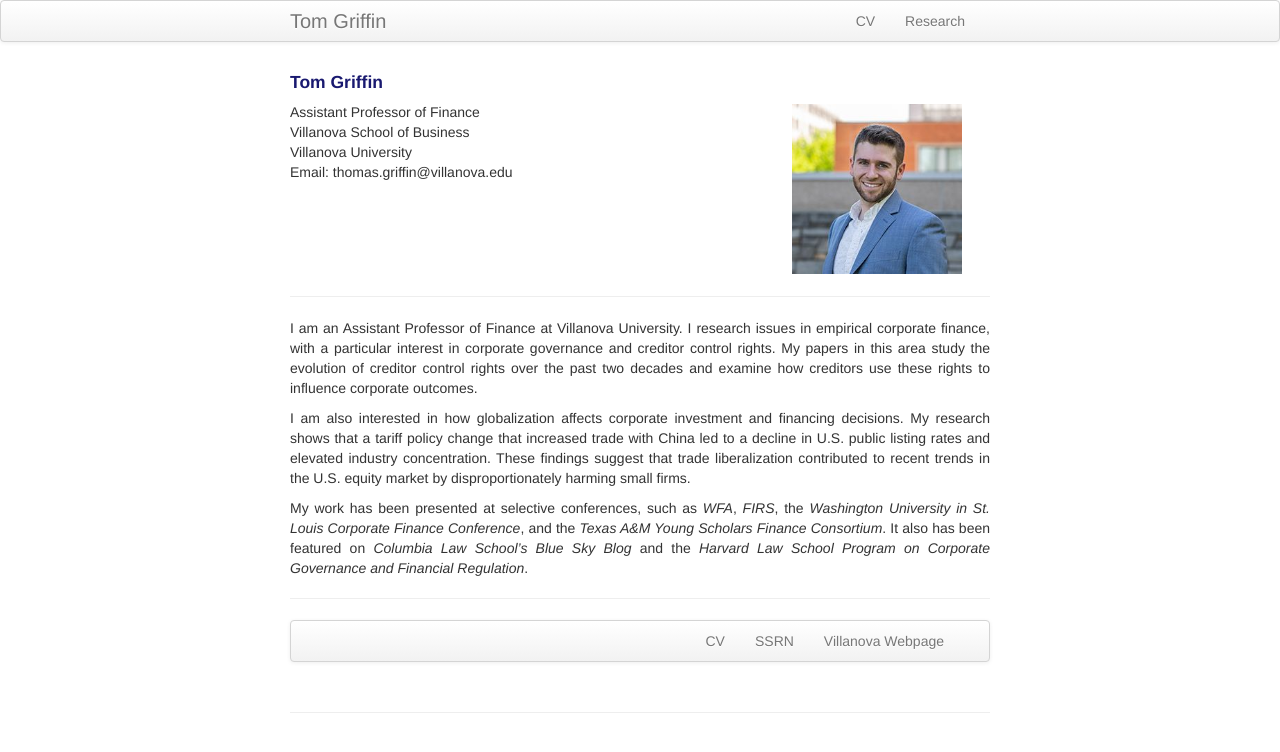
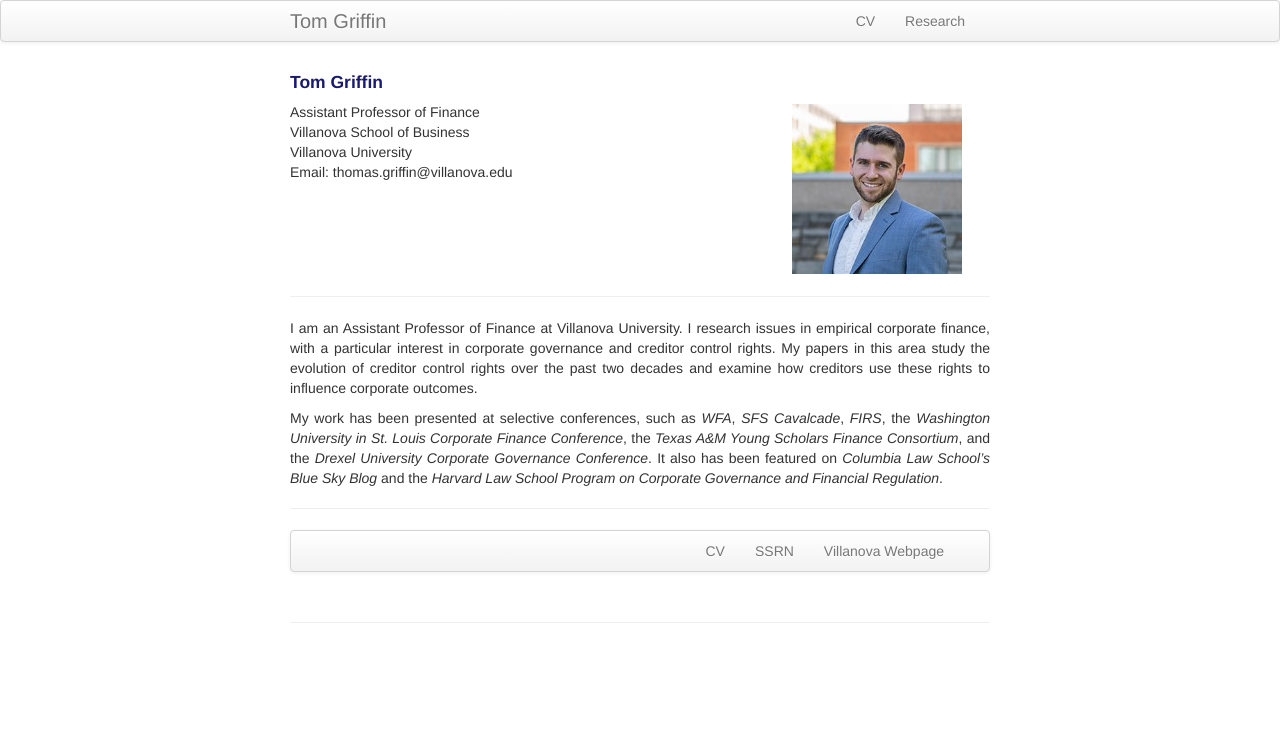
Before and after one commit to ThomasPGriffin/thomaspgriffin.github.io, a Jekyll site: the page built from index.md, in a window 1280 px wide. Shown: the top 752 px of the page. Built offline with Jekyll 4.4.1, drawn with Linux system fonts in a browser that asks for light colours.

Commit message:
Update index.md

```diff
--- a/index.md
+++ b/index.md
@@ -29,9 +29,7 @@ keywords: Tom, Thomas, Griffin, Finance, PhD, Drexel, Villanova, Professor
 
 <p>I am an Assistant Professor of Finance at Villanova University. I research issues in empirical corporate finance, with a particular interest in corporate governance and creditor control rights. My papers in this area study the evolution of creditor control rights over the past two decades and examine how creditors use these rights to influence corporate outcomes.</p>
 
-<p>I am also interested in how globalization affects corporate investment and financing decisions. My research shows that a tariff policy change that increased trade with China led to a decline in U.S. public listing rates and elevated industry concentration. These findings suggest that trade liberalization contributed to recent trends in the U.S. equity market by disproportionately harming small firms.</p>
-
-<p>My work has been presented at selective conferences, such as <i>WFA</i>, <i>FIRS</i>, the <i>Washington University in St. Louis Corporate Finance Conference</i>, and the <i>Texas A&M Young Scholars Finance Consortium</i>. It also has been featured on <i>Columbia Law School’s Blue Sky Blog</i> and the <i>Harvard Law School Program on Corporate Governance and Financial Regulation</i>.</p>
+<p>My work has been presented at selective conferences, such as <i>WFA</i>, <i>SFS Cavalcade</i>, <i>FIRS</i>, the <i>Washington University in St. Louis Corporate Finance Conference</i>, the <i>Texas A&M Young Scholars Finance Consortium</i>, and the <i>Drexel University Corporate Governance Conference</i>. It also has been featured on <i>Columbia Law School’s Blue Sky Blog</i> and the <i>Harvard Law School Program on Corporate Governance and Financial Regulation</i>.</p>
 
 </div>
 ---
```
